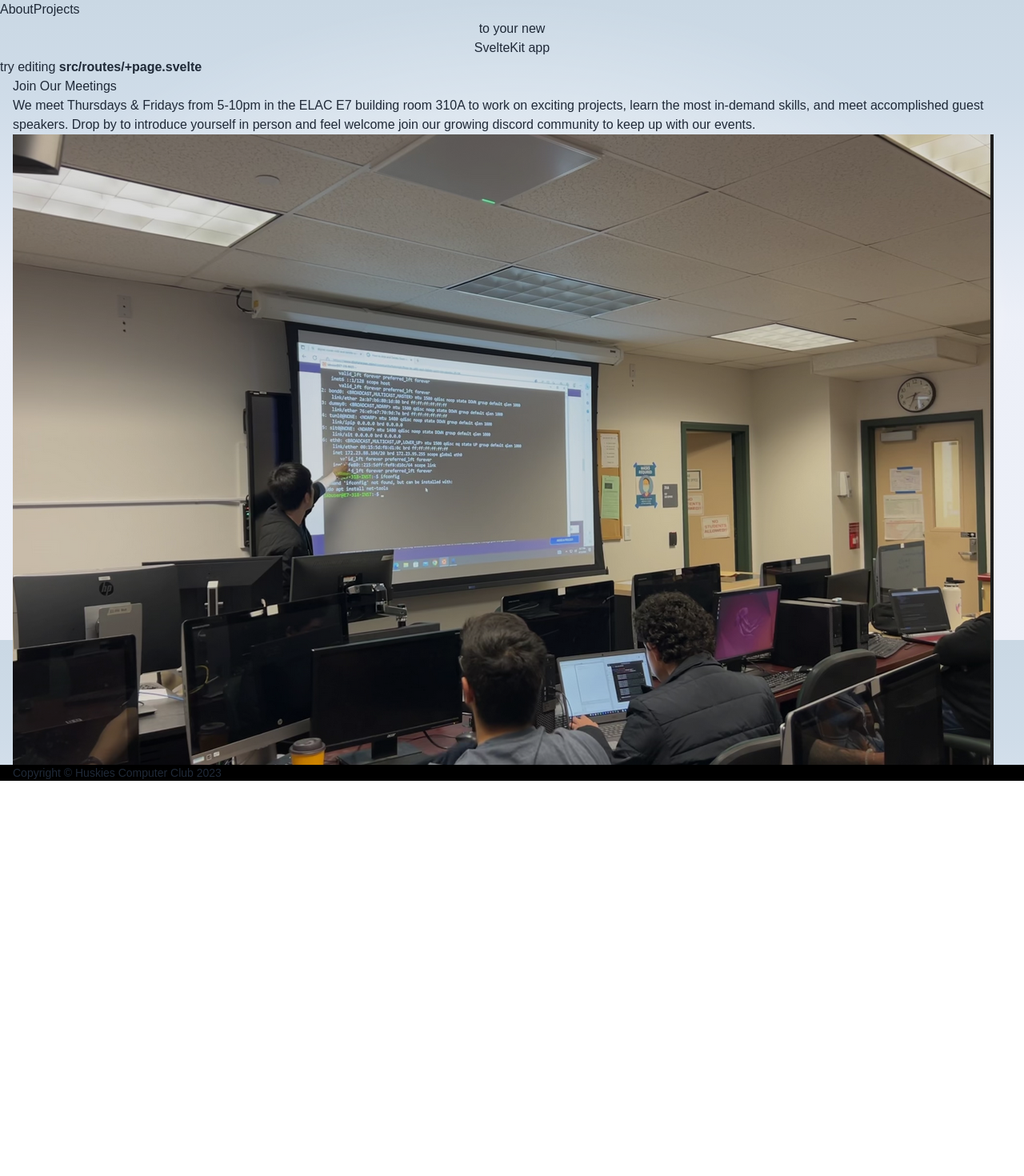
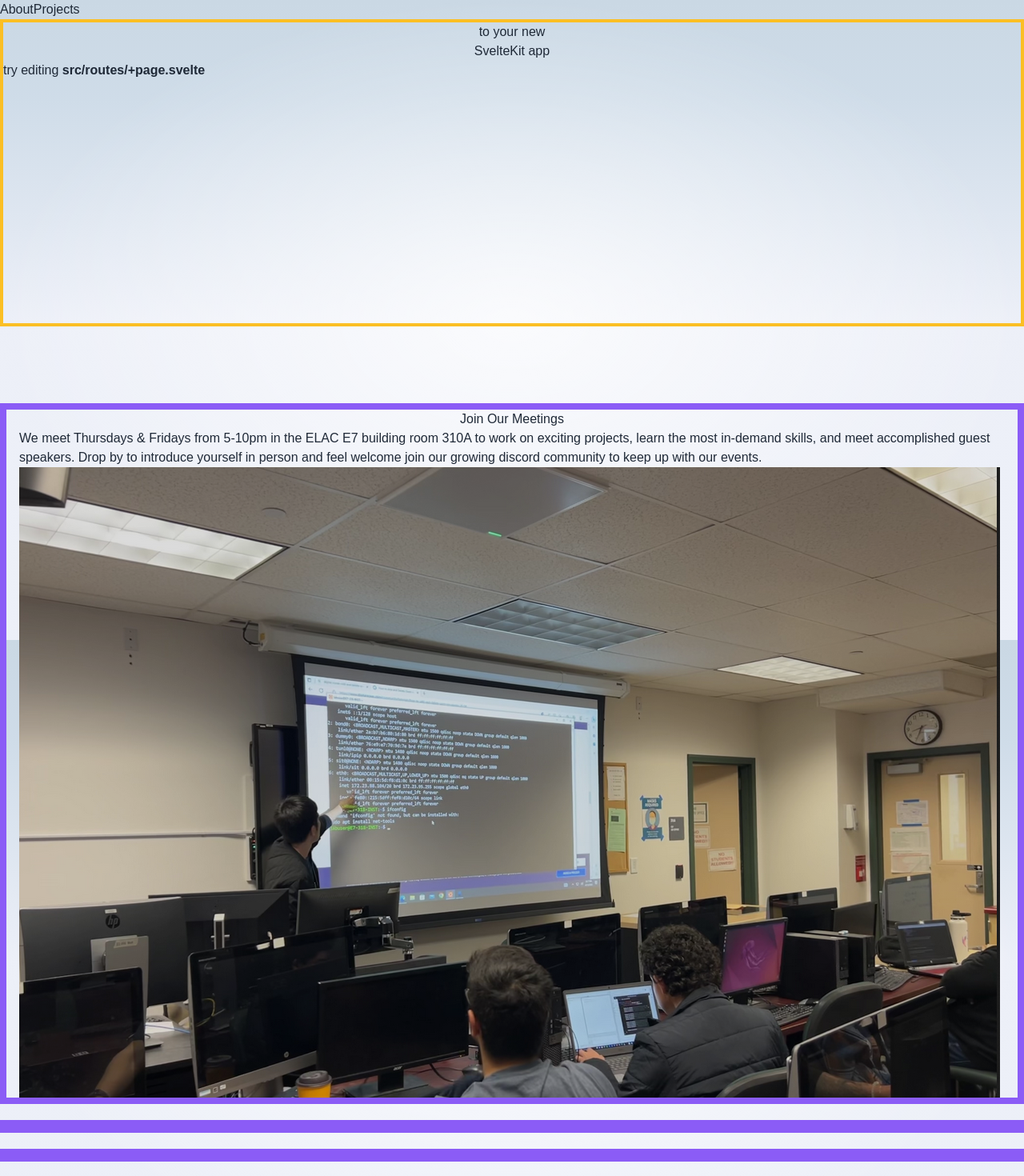
Before and after one commit to huskies-computer-club/huskies-club-site, a SvelteKit app: page / in a window 1280 px wide. Shown: the top 1470 px of the page at 80% size. Before the commit the page ends 976 px from the top, so only its background shows below. Built offline with nearby package versions, Linux system fonts and the light colour scheme.

Commit message:
adds border class to section elements

```diff
--- a/src/routes/+page.svelte
+++ b/src/routes/+page.svelte
@@ -7,7 +7,7 @@
 	<meta name="description" content="East Los Angeles College Computer Club official website." />
 </svelte:head>
 
-<section id="hero">
+<section id="hero" class="h-96 border-4 border-amber-400 mb-24">
 	<h1>
 		to your new<br />SvelteKit app
 	</h1>
@@ -17,11 +17,11 @@
 
 </section>
 
-<section id="about">
+<section id="about" class="border-8 border-violet-500 mb-5">
 	<div class="container px-4 px-lg-5">
 		<div class="row gx-4 gx-lg-5 justify-content-center">
 			<div class="col-lg-8">
-				<h2 class="">Join Our Meetings</h2>
+				<h1 class="">Join Our Meetings</h1>
 				<p class="">
 					We meet Thursdays & Fridays from 5-10pm in the ELAC E7 building room 310A to work on exciting projects, learn the most in-demand skills, and meet accomplished guest speakers. Drop by to introduce yourself in person and feel welcome join our growing discord community to keep up with our events.
 				</p>
@@ -31,10 +31,10 @@
 	</div>
 </section>
 
-<section id="projects">
+<section id="projects" class="border-8 border-violet-500 mb-5">
 
 </section>
 
-<section id="contact">
+<section id="contact" class="border-8 border-violet-500 mb-5">
 
 </section>
```
